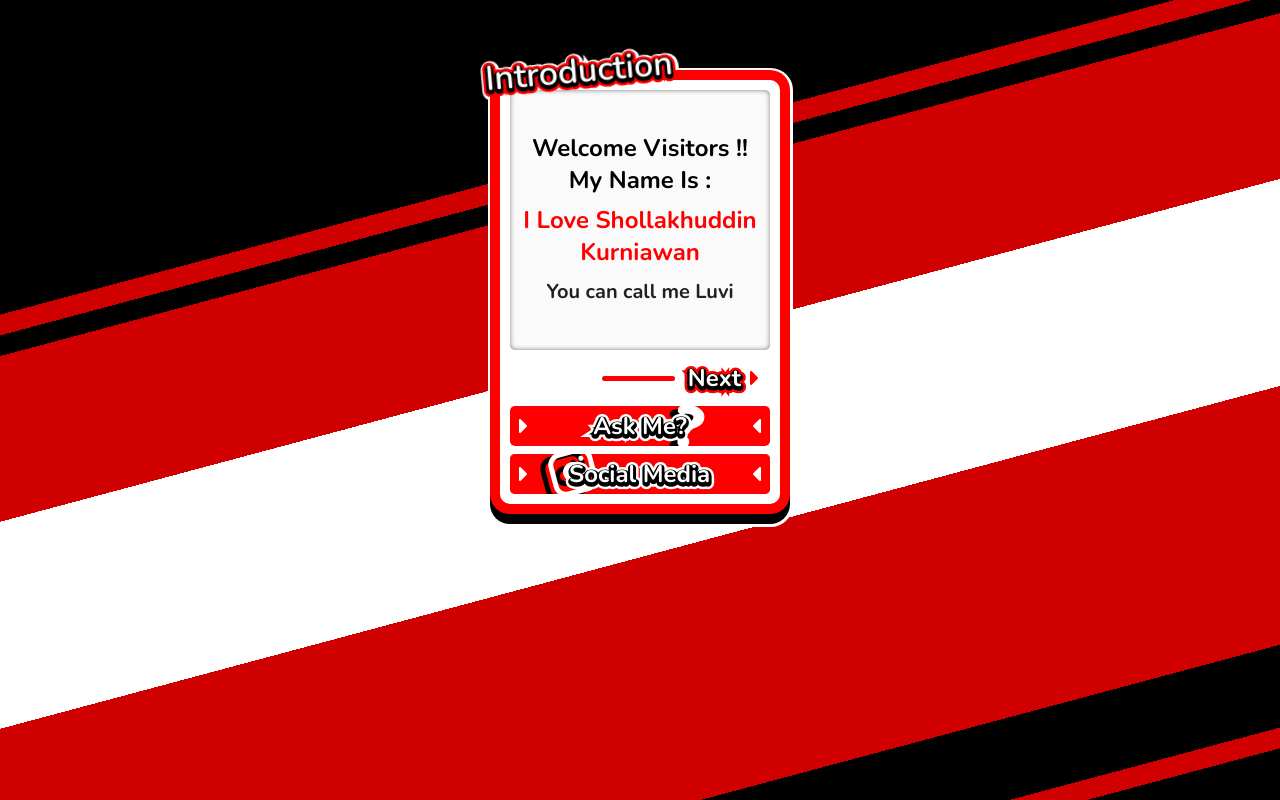
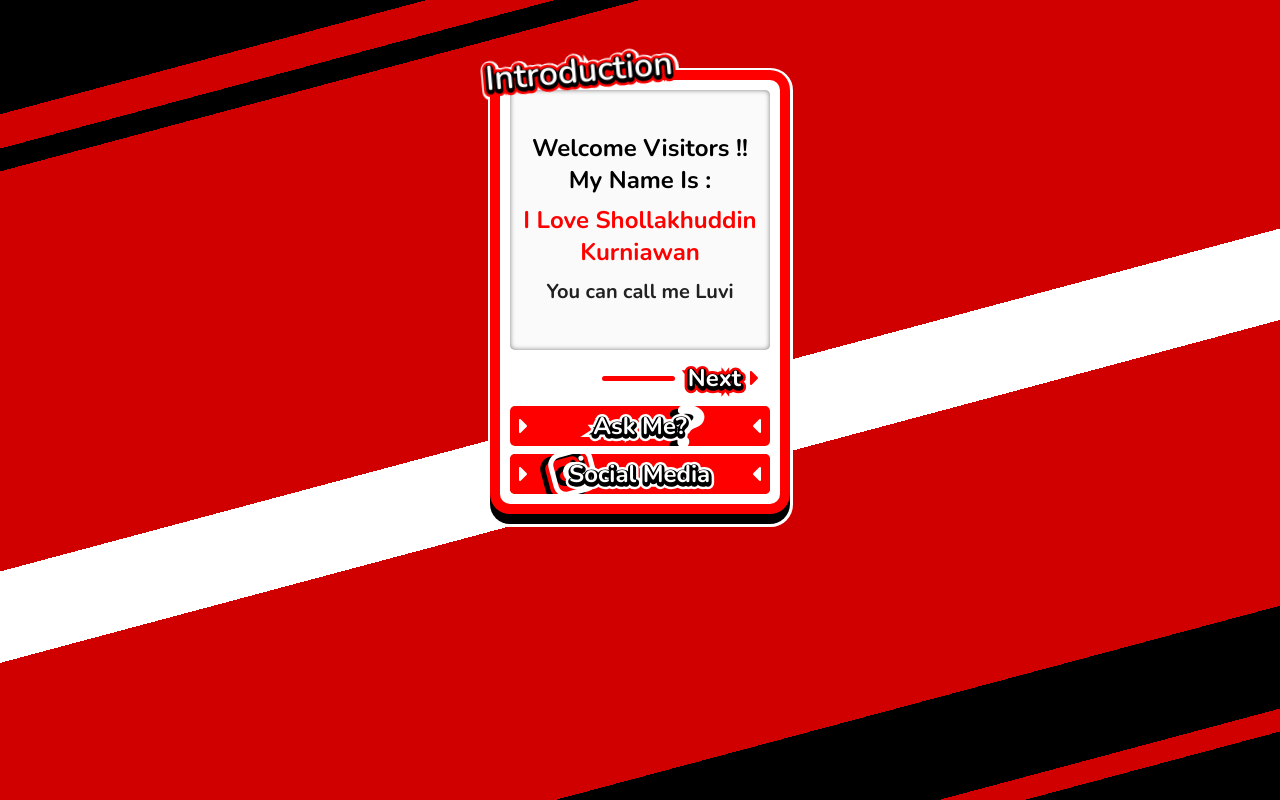
Before and after one commit to lluuvvii/my-personal-web-nextjs, a Next.js app: page / in a window 1280 px wide. Built offline with nearby package versions, Linux system fonts and the light colour scheme.

Commit message:
update linear gradient bg val using percentage

```diff
--- a/src/app/(Home)/page.tsx
+++ b/src/app/(Home)/page.tsx
@@ -13,7 +13,7 @@ const Home = () => {
           height: '100vh',
           top: 0,
           left: 0,
-          background: 'linear-gradient(-15deg, black 50px, #d10000 50px, #d10000 70px, black 70px, black 150px, #d10000 150px, #d10000 400px, white 400px, white 600px, #d10000 600px, #d10000 760px, black 760px, black 780px, #d10000 780px, #d10000 800px, black 800px)',
+          background: 'linear-gradient(-15deg, black 6%, #d10000 6%, #d10000 8%, black 8%, black 17%, #d10000 17%, #d10000 42%, white 42%, white 50%, #d10000 50%, #d10000 85%, black 85%, black 87%, #d10000 87%, #d10000 90%, black 90%)',
         }} />
         <Grid container spacing={2} justifyContent='center'>
           <Grid item>
```
